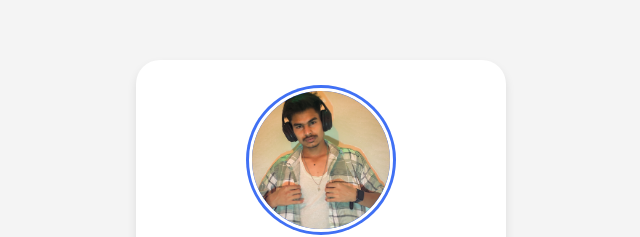
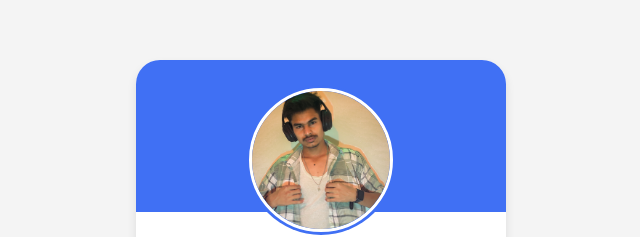
Before and after one commit to vivekmahato31/Profile-card, a plain HTML site: page index.html in a window 1280 px wide. Shown: the part 129-366 px from the top of the page, without its empty margins (319-959 px from the left). Drawn offline with nearby package versions, Linux system fonts and the light colour scheme.

Commit message:
banner done

```diff
--- a/styles.css
+++ b/styles.css
@@ -24,6 +24,17 @@ body{
     display: flex;
     flex-direction: column;
     align-items: center;
+    position: relative;
+}
+
+.profile-card::before{
+    position: absolute;
+    content: '';
+    height: 36%;
+    width: 100%;
+    background-color: #4070f4;
+    top: 0;
+    border-radius: 24px 24px 0 0 ;
 }
 
 .image{
```
